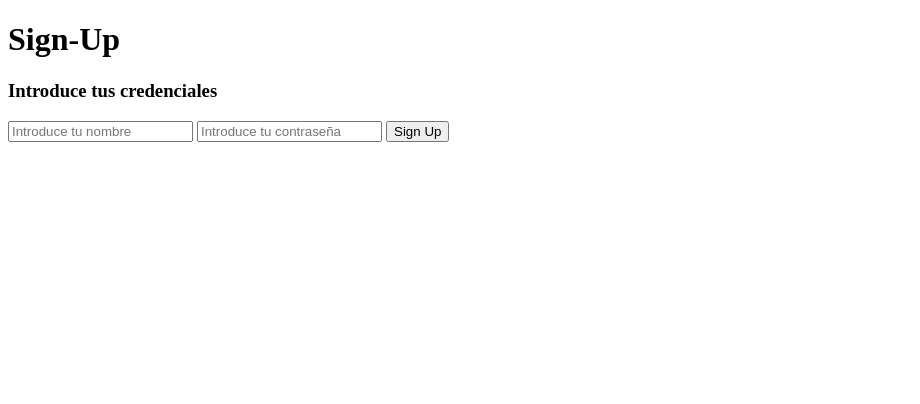
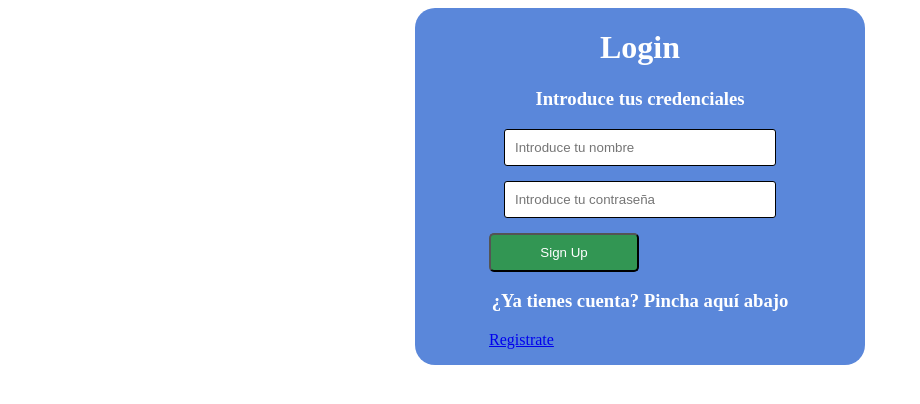
Before and after one commit to Fidesone/hotel, a PHP site: page /login.php in a window 1280 px wide. Shown: the top 404 px of the page, without its empty margins (0-920 px from the left). Run offline with PHP 8.4, Linux system fonts and the light colour scheme.

Commit message:
css login.php

```diff
--- a/login.php
+++ b/login.php
@@ -3,15 +3,6 @@
  include_once 'connection.php';
 
  session_start(); // Inicia una nueva sesión
-
- if (isset($_GET['session_closed'])){
-
-    session_unset (); // libera todas las variables de sesion actualmente registradas
-
-    session_destroy(); // Destruye la info vinculada a una sesión
-
-    header('location: index.php'); //Queremos que una vez finalizada la sesión, nos devuelva al Index.
- }
 
  // Redirige según seas un cliente o un administrador
  if (isset($_SESSION['roles'])){
@@ -61,21 +52,33 @@
 ?>
 
 <!DOCTYPE html>
+<html>
+<head>
+<link href="sass/login.css" rel="stylesheet" type="text/css">
+</head>
+<body>
 <!-- Creación de formulario para el registro de cada usuario -->
 <div class='container-form'>
     <div class='login-form'>
         <form action='#' method='post'>
-        <h1>Sign-Up</h1>
+            <h1>Login</h1>
             <h3>Introduce tus credenciales </h3>
 
             <input type='text' name='nombre' placeholder='Introduce tu nombre'>
             <input type='password' name='password' placeholder='Introduce tu contraseña'>
             <input type='submit' value='Sign Up'>
+            <p>
+            <h3>¿Ya tienes cuenta? Pincha aquí abajo</h2>
+            <a href="sign_up.php">Registrate</a>
+
+
+            </p>
         </form>
+
+    </div>
+
 </div>
 
 
-
-
-
+</body>
 <html>
--- /dev/null
+++ b/sass/login.css
@@ -0,0 +1,71 @@
+body {
+  display: -webkit-box;
+  display: -ms-flexbox;
+  display: flex;
+  -webkit-box-align: center;
+      -ms-flex-align: center;
+          align-items: center;
+  -webkit-box-pack: center;
+      -ms-flex-pack: center;
+          justify-content: center;
+}
+
+.container-form {
+  display: -webkit-box;
+  display: -ms-flexbox;
+  display: flex;
+  -webkit-box-align: center;
+      -ms-flex-align: center;
+          align-items: center;
+  -webkit-box-pack: center;
+      -ms-flex-pack: center;
+          justify-content: center;
+  background-color: #5a87da;
+  width: 450px;
+  border-radius: 20px;
+}
+
+.container-form .login-form {
+  display: -webkit-box;
+  display: -ms-flexbox;
+  display: flex;
+  -webkit-box-align: center;
+      -ms-flex-align: center;
+          align-items: center;
+  -webkit-box-pack: center;
+      -ms-flex-pack: center;
+          justify-content: center;
+}
+
+.container-form .login-form h3, .container-form .login-form h1 {
+  text-align: center;
+  color: white;
+}
+
+.container-form .login-form input[type='text'], .container-form .login-form input[type='password'] {
+  outline: none;
+  margin: 15px;
+  border-radius: 3px;
+  border: 1px solid black;
+  display: block;
+  padding: 10px;
+  width: 250px;
+}
+
+.container-form .login-form input[type='submit'] {
+  padding: 10px;
+  width: 150px;
+  color: white;
+  background-color: #329653;
+  border-radius: 5px;
+  cursor: pointer;
+}
+
+.container-form .login-form input[type='submit']:hover {
+  background-color: #c2356b;
+}
+
+.container-form .login-form a {
+  text-align: center;
+}
+/*# sourceMappingURL=login.css.map */
--- /dev/null
+++ b/sass/login.scss
@@ -0,0 +1,54 @@
+body{
+    display:flex;
+    align-items: center;
+    justify-content: center;
+}
+.container-form{
+
+    display:flex;
+    align-items: center;
+    justify-content: center;
+    background-color: rgb(90, 135, 218);
+    width: 450px;
+    border-radius: 20px;
+
+
+
+    .login-form{
+        display:flex;
+        align-items:center;
+        justify-content: center;
+
+
+
+        h3, h1{
+
+            text-align: center;
+            color: white;
+        }
+
+        input[type='text'], input[type='password']{
+            outline:none;
+            margin: 15px;
+            border-radius: 3px;
+            border: 1px solid black;
+            display: block;
+            padding: 10px;
+            width:250px;
+        }
+        input[type='submit']{
+            padding: 10px;
+            width: 150px;
+            color: white;
+            background-color: rgb(50, 150, 83);
+            border-radius:5px;
+            cursor:pointer;
+        }
+        input[type='submit']:hover{
+            background-color: rgb(194, 53, 107);
+        }
+        a{
+            text-align: center;
+        }
+    }
+}
```
Also changed, not shown: admin.php (+12 -0 lines), client.php (+12 -0 lines), session_closed.php (added, +20 -0 lines), sign_up.php (+8 -2 lines), 1 other file. Lines whose indentation alone changed are shown as unchanged.
